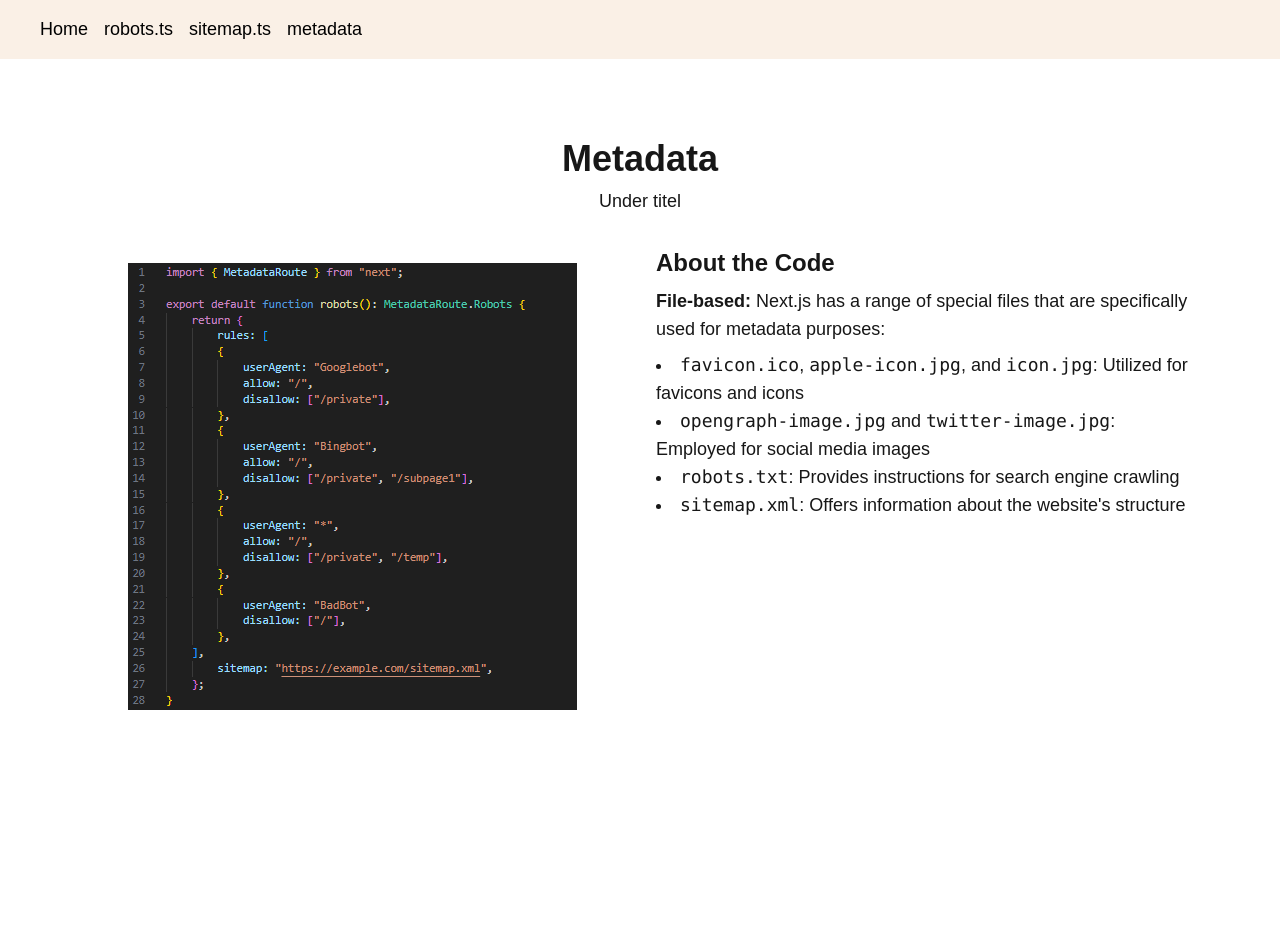
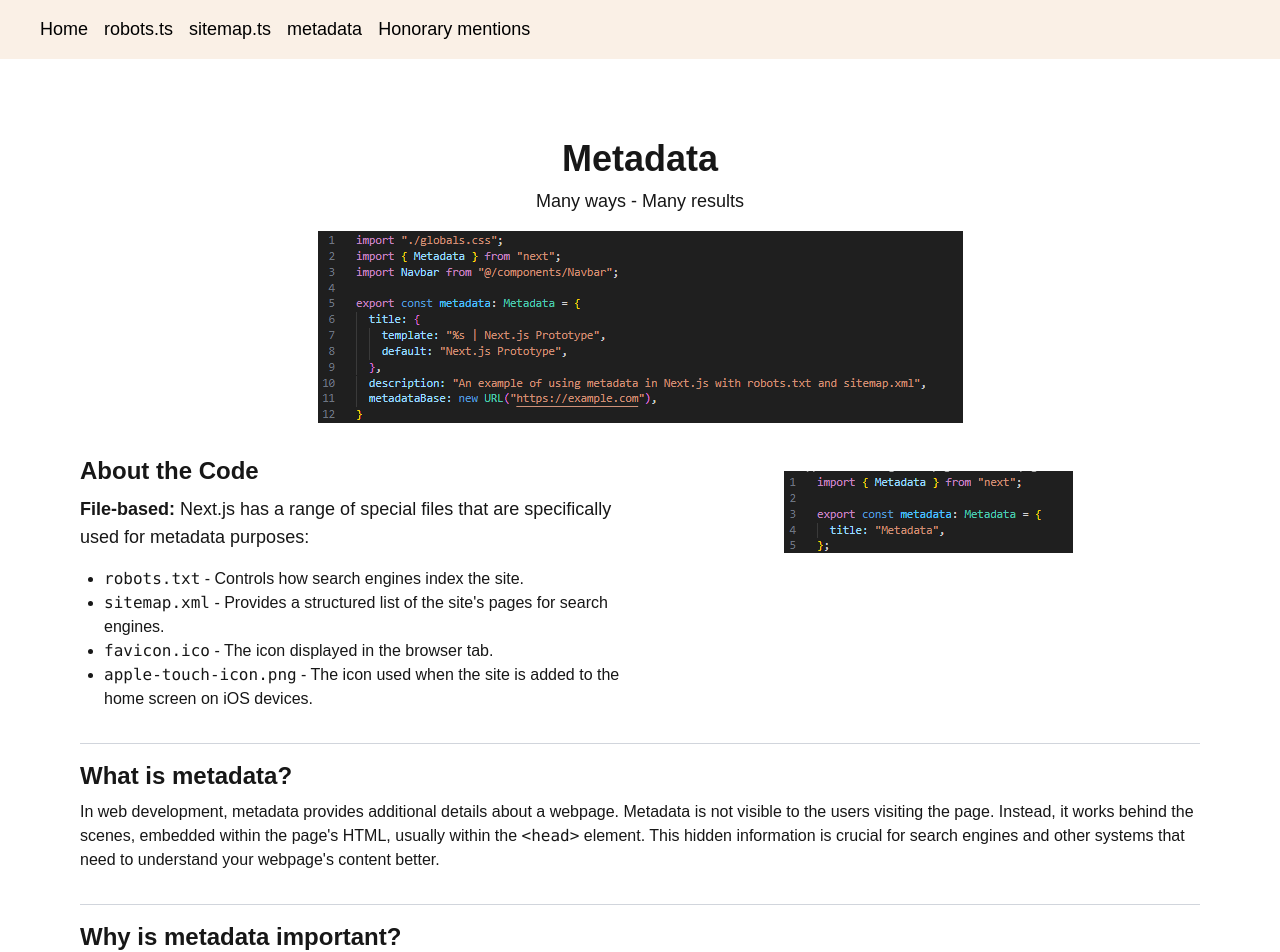
Before and after one commit to Zaah91/synopsis-next-prototype, a Next.js app: page /metadataPage in a window 1280 px wide. Shown: the top 952 px of the page. Before the commit the page ends 859 px from the top, so only its background shows below. Built offline with nearby package versions, Linux system fonts and the light colour scheme.

Commit message:
Might be last commit. New files, folders and chages to every page. 2 new images

```diff
--- /dev/null
+++ b/src/app/honorary/page.tsx
@@ -0,0 +1,49 @@
+import { Metadata } from "next";
+
+export const metadata: Metadata = {
+  title: "Honorary mentions",
+};
+
+export default function Honorarypage() {
+  return (
+    <div className="min-h-screen p-8 pb-20 sm:p-20">
+      <header className="text-center mb-8">
+        <h1 className="text-4xl font-bold">Honorary mentions</h1>
+        <p className="text-lg mt-2">Information, sources, documentation & guides.</p>
+      </header>
+
+      <div className="grid grid-cols-5 gap-4 my-8">
+        <p className="col-span-3 col-start-2 text-lg">
+          App router metadata, chapter 16
+          <ul className="list-disc pl-6 mb-4">
+            <li>https://nextjs.org/learn/dashboard-app/adding-metadata</li>
+          </ul>
+          Metadata and OG images
+          <ul className="list-disc pl-6 mb-4">
+            <li>https://nextjs.org/docs/app/getting-started/metadata-and-og-images</li>
+          </ul>
+          generateMetadata, Nedarvning af meta data
+          <ul className="list-disc pl-6 mb-4">
+            <li>https://nextjs.org/docs/app/api-reference/functions/generate-metadata</li>
+          </ul>
+          Programming robots.ts
+          <ul className="list-disc pl-6 mb-4">
+            <li>https://nextjs.org/docs/app/api-reference/file-conventions/metadata/robots</li>
+          </ul>
+          Programming sitemap.ts
+          <ul className="list-disc pl-6 mb-4">
+            <li>https://nextjs.org/docs/app/api-reference/file-conventions/metadata/sitemap</li>
+          </ul>
+          How Do I Optimise My Website For Easier Crawling?
+          <ul className="list-disc pl-6 mb-4">
+            <li>https://www.hikeseo.co/learn/technical/crawling</li>
+          </ul>
+          Googlebot
+          <ul className="list-disc pl-6 mb-4">
+            <li>https://developers.google.com/search/docs/crawling-indexing/googlebot</li>
+          </ul>
+        </p>
+      </div>
+    </div>
+  );
+}
--- a/src/app/metadataPage/page.tsx
+++ b/src/app/metadataPage/page.tsx
@@ -4,35 +4,39 @@ export const metadata: Metadata = {
   title: "Metadata",
 };
 
-export default function Subpage1() {
+export default function Metadatapage() {
   return (
     <div className="min-h-screen p-8 pb-20 sm:p-20">
       <header className="text-center mb-8">
         <h1 className="text-4xl font-bold">Metadata</h1>
-        <p className="text-lg mt-2">Under titel</p>
-
+        <p className="text-lg mt-2">Many ways - Many results</p>
+        <img src="/metadata-layout.png" alt="Metadata layput code example" className="mx-auto mt-4" />
       </header>
-      <div className="grid grid-cols-1 sm:grid-cols-2 gap-8">
-        <img src="/robots-snippet.png" alt="robots.ts file" className="mx-auto mt-4" />
+      <div className="grid grid-cols-3 sm:grid-cols-2 gap-8">
       <div>
           <h2 className="text-2xl font-semibold mb-2">About the Code</h2>
           <p className="text-lg">
             <strong>File-based:</strong> Next.js has a range of special files that are specifically used for metadata purposes:
           </p>
-          <ul className="list-disc list-inside mt-2 text-lg">
-            <li>
-              <code>favicon.ico</code>, <code>apple-icon.jpg</code>, and <code>icon.jpg</code>: Utilized for favicons and icons
-            </li>
-            <li>
-              <code>opengraph-image.jpg</code> and <code>twitter-image.jpg</code>: Employed for social media images
-            </li>
-            <li>
-              <code>robots.txt</code>: Provides instructions for search engine crawling
-            </li>
-            <li>
-              <code>sitemap.xml</code>: Offers information about the website's structure
-            </li>
-          </ul>
+            <ul className="list-disc pl-6 mt-4">
+                <li><code>robots.txt</code> - Controls how search engines index the site.</li>
+                <li><code>sitemap.xml</code> - Provides a structured list of the site's pages for search engines.</li>
+                <li><code>favicon.ico</code> - The icon displayed in the browser tab.</li>
+                <li><code>apple-touch-icon.png</code> - The icon used when the site is added to the home screen on iOS devices.</li>
+            </ul>
+        </div>
+        <img src="/metadata-subpage.png" alt="metadate subpage code example" className="mx-auto mt-4" />
+        <div className="col-span-2 border-t border-gray-300 pt-4">
+          <h2 className="text-2xl font-semibold mb-2">What is metadata?</h2>
+          <p>
+            In web development, metadata provides additional details about a webpage. Metadata is not visible to the users visiting the page. Instead, it works behind the scenes, embedded within the page's HTML, usually within the <code>&lt;head&gt;</code> element. This hidden information is crucial for search engines and other systems that need to understand your webpage's content better.
+          </p>
+        </div>
+        <div className="col-span-2 border-t border-gray-300 pt-4">
+          <h2 className="text-2xl font-semibold mb-2">Why is metadata important?</h2>
+            <p>
+                Metadata plays a significant role in enhancing a webpage's SEO, making it more accessible and understandable for search engines and social media platforms. Proper metadata helps search engines effectively index webpages, improving their ranking in search results. Additionally, metadata like Open Graph improves the appearance of shared links on social media, making the content more appealing and informative for users.
+            </p>
         </div>
       </div>
     </div>
--- a/src/app/page.tsx
+++ b/src/app/page.tsx
@@ -6,6 +6,7 @@ export default function Home() {
       <header className="text-center mb-8">
         <h1 className="text-4xl font-bold">Welcome to the Next.js prototype</h1>
         <p className="text-lg mt-2">The purpose of this page is simply to make a prototype for routing using 'Next.js App Router'</p>
+        <p className="text-lg mt-2">Find the repository: https://github.com/Zaah91/synopsis-next-prototype</p>
       </header>
     </div>
   );
--- a/src/app/subpage1/page.tsx
+++ b/src/app/subpage1/page.tsx
@@ -1,4 +1,8 @@
-'use client';
+import { Metadata } from "next";
+
+export const metadata: Metadata = {
+  title: "Robots.ts",
+};
 
 export default function Subpage1() {
   return (
@@ -8,7 +12,7 @@ export default function Subpage1() {
         <p className="text-lg mt-2">Images of the code, simple as that</p>
 
       </header>
-      <div className="grid grid-cols-1 sm:grid-cols-2 gap-8">
+      <div className="grid grid-cols-3 sm:grid-cols-2 gap-8">
         <img src="/robots-snippet.png" alt="robots.ts file" className="mx-auto mt-4" />
       <div>
         <h2 className="text-2xl font-semibold mb-2">About the Code</h2>
--- a/src/app/subpage2/page.tsx
+++ b/src/app/subpage2/page.tsx
@@ -1,4 +1,8 @@
-'use client';
+import { Metadata } from "next";
+
+export const metadata: Metadata = {
+  title: "Sitemap.ts",
+};
 
 export default function Subpage2() {
   return (
@@ -12,20 +16,20 @@ export default function Subpage2() {
           <div>
             <h2 className="text-2xl font-semibold mb-2">About the Code</h2>
             <p className="text-lg">
-            This image shows the <code>robots.ts</code> file.
-            Here you can see how the robots.txt rules are set up for the site, controlling which pages search engines can crawl.
-            The <code>robots.txt</code> is generated dynamically by the Next.js application, allowing for flexible and easy management of search engine indexing rules.
+              This code defines a dynamic sitemap generator for a Next.js application using the App Router. It exports a function called sitemap that returns an array of objects, each representing a URL entry for your sitemap.
+              Each object includes:
+              <ul className="list-disc pl-6 mt-4 mb-4">
+                <li><code>url</code>: The full URL of the page.</li>
+                <li><code>lastModified</code>: The date the page was last modified, set to the current date and time with <code>new Date()</code>.</li>
+                <li><code>changeFrequency</code>: How often the content at the URL is likely to change (e.g., 'daily', 'weekly', 'monthly').</li>
+                <li><code>priority</code>: The priority of this URL relative to other pages (from 0.0 to 1.0).</li>
+                <li><code>images</code> (optional): An array of image URLs associated with the page, which can help search engines index images.</li>
+              </ul>
+              The function's return type, MetadataRoute.Sitemap, ensures the structure matches what Next.js expects for generating a sitemap.xml file. This allows your sitemap to be generated dynamically and always up to date.
             </p>
         </div>
         <img src="/sitemap-xml.png" alt="sitemap.ts file" className="mx-auto mt-4" />
-          <div>
-            <h2 className="text-2xl font-semibold mb-2">About the Code</h2>
-            <p className="text-lg">
-            This image shows the <code>robots.ts</code> file.
-            Here you can see how the robots.txt rules are set up for the site, controlling which pages search engines can crawl.
-            The <code>robots.txt</code> is generated dynamically by the Next.js application, allowing for flexible and easy management of search engine indexing rules.
-            </p>
-        </div>
+
       </div>
     </div>
   );
--- a/src/components/Navbar.tsx
+++ b/src/components/Navbar.tsx
@@ -7,7 +7,8 @@ const Navbar = () => {
       <Link href="/" className="mr-4 text-black">Home</Link>
       <Link href="/subpage1" className="mr-4 text-black">robots.ts</Link>
       <Link href="/subpage2" className="mr-4 text-black">sitemap.ts</Link>
-      <Link href="/metadataPage" className="text-black">metadata</Link>
+      <Link href="/metadataPage" className="mr-4 text-black">metadata</Link>
+      <Link href="/honorary" className="text-black">Honorary mentions</Link>
     </nav>
   );
 };
```
Also changed, not shown: public/metadata-layout.PNG (added), public/metadata-subpage.PNG (added). Lines whose indentation alone changed are shown as unchanged.
